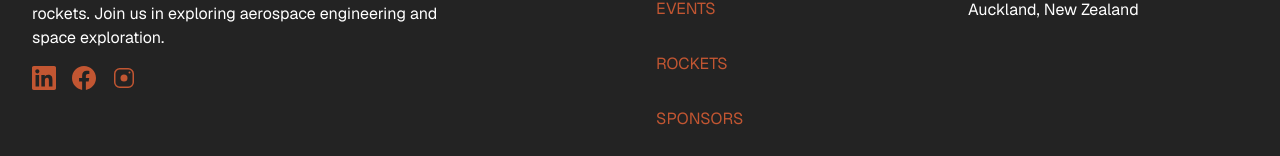
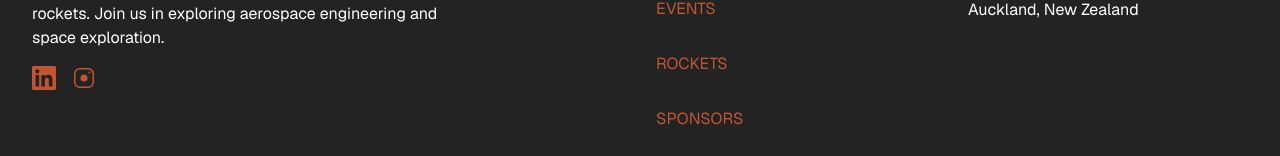
Before and after one commit to UoARocketry/rocketry_website, a Next.js app: page / in a window 1280 px wide. Shown: the part 2450-2606 px from the top of the page. Built offline with nearby package versions, Linux system fonts and the light colour scheme; no server answers; the database is empty.

Commit message:
Removed redundant facebook link

```diff
--- a/components/footer.tsx
+++ b/components/footer.tsx
@@ -1,6 +1,5 @@
 import Link from "next/link";
 import LinkedInIcon from "./ui/linkedin-icon";
-import FacebookIcon from "./ui/facebook-icon";
 import InstagramIcon from "./ui/instagram-icon";
 
 export default function Footer() {
@@ -19,9 +18,6 @@ export default function Footer() {
             <div className="flex space-x-4">
               <a href="https://linkedin.com" target="_blank" rel="noopener noreferrer" className="text-text-secondary hover:text-primary transition-colors">
                 <LinkedInIcon />
-              </a>
-              <a href="https://facebook.com" target="_blank" rel="noopener noreferrer" className="text-text-secondary hover:text-primary transition-colors">
-                <FacebookIcon />
               </a>
               <a href="https://instagram.com" target="_blank" rel="noopener noreferrer" className="text-text-secondary hover:text-primary transition-colors">
                 <InstagramIcon />
--- a/components/ui/facebook-icon.tsx
+++ /dev/null
@@ -1,13 +0,0 @@
-import React from "react";
-
-interface IconProps extends React.SVGProps<SVGSVGElement> {
-  className?: string;
-}
-
-export default function FacebookIcon({ className = "h-6 w-6", ...props }: IconProps) {
-  return (
-    <svg className={className} fill="currentColor" viewBox="0 0 24 24" {...props}>
-      <path d="M24 12.073c0-6.627-5.373-12-12-12s-12 5.373-12 12c0 5.99 4.388 10.954 10.125 11.854v-8.385H7.078v-3.47h3.047V9.43c0-3.007 1.792-4.669 4.533-4.669 1.312 0 2.686.235 2.686.235v2.953H15.83c-1.491 0-1.956.925-1.956 1.874v2.25h3.328l-.532 3.47h-2.796v8.385C19.612 23.027 24 18.062 24 12.073z"/>
-    </svg>
-  );
-}
```
